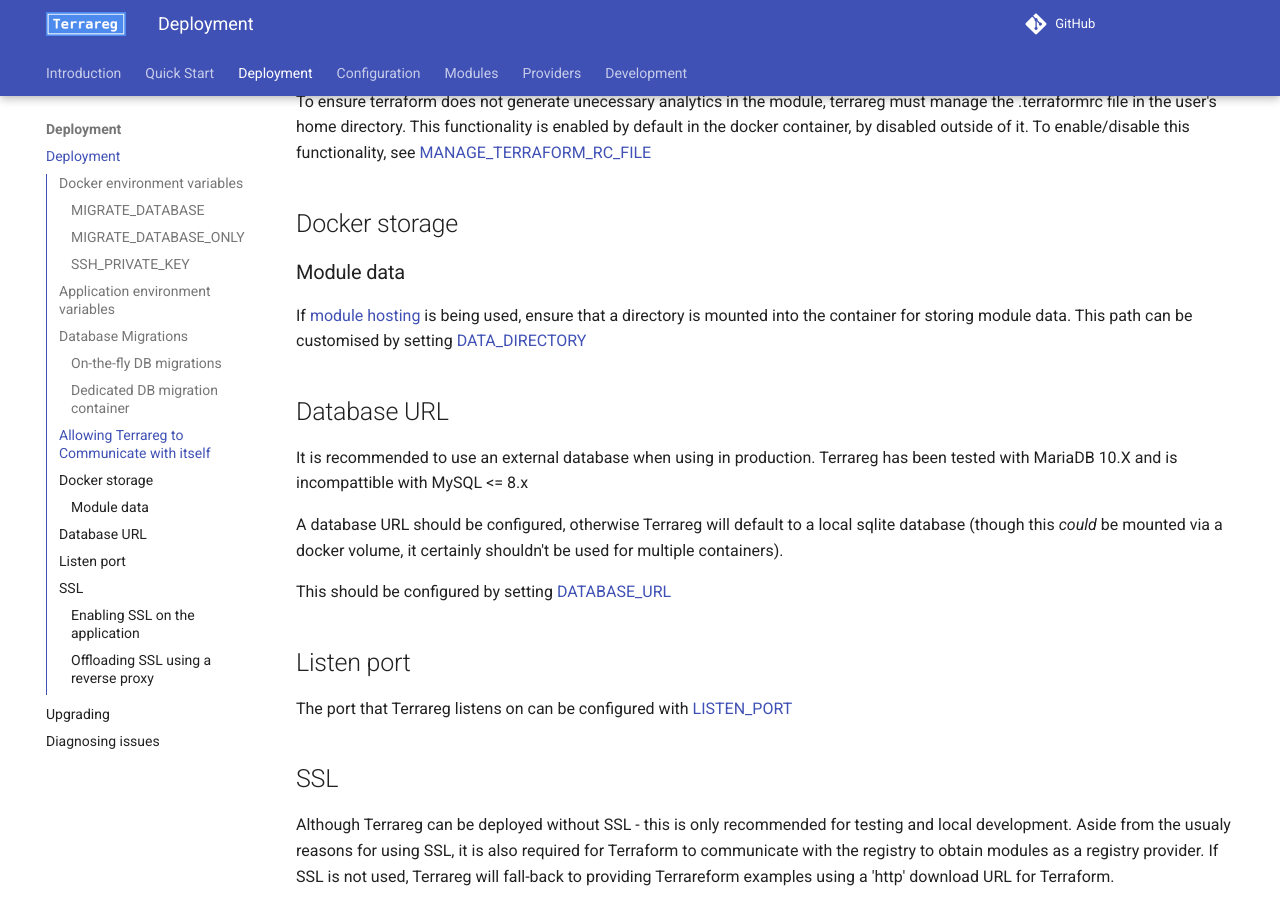
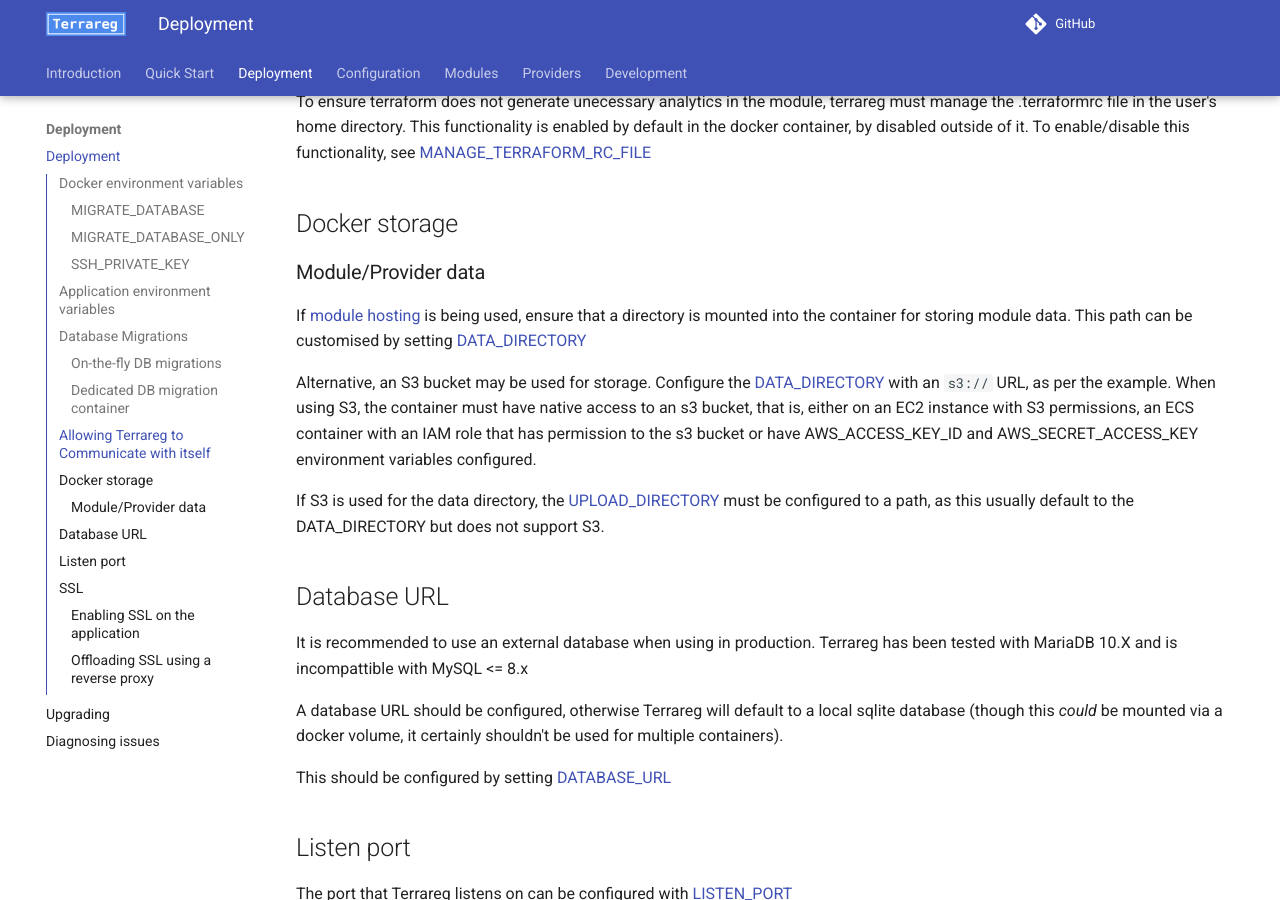
Before and after one commit to MatthewJohn/terrareg, an MkDocs documentation site: the page built from docs/deployment.md, in a window 1280 px wide and 900 px high, scrolled down 2003 px. Built offline with MkDocs 1.6.1 and Material for MkDocs 9.7.7, drawn with Linux system fonts in a browser that asks for light colours; comment, search, counter and statistics services are not loaded; the version menu is left out.

Commit message:
docs: Add documentation for configuring S3 for module/provider storage
Issue #491

```diff
--- a/docs/deployment.md
+++ b/docs/deployment.md
@@ -77,10 +77,14 @@
 
 ## Docker storage
 
-### Module data
+### Module/Provider data
 
-If [module hosting](#module-hosting) is being used, ensure that a directory is mounted into the container for storing module data.
+If [module hosting](./modules/storage.md) is being used, ensure that a directory is mounted into the container for storing module data.
 This path can be customised by setting [DATA_DIRECTORY](./CONFIG.md#data_directory)
+
+Alternative, an S3 bucket may be used for storage. Configure the [DATA_DIRECTORY](./CONFIG.md#data_directory) with an `s3://` URL, as per the example. When using S3, the container must have native access to an s3 bucket, that is, either on an EC2 instance with S3 permissions, an ECS container with an IAM role that has permission to the s3 bucket or have AWS_ACCESS_KEY_ID and AWS_SECRET_ACCESS_KEY environment variables configured.
+
+If S3 is used for the data directory, the [UPLOAD_DIRECTORY](./CONFIG.md#upload_directory) must be configured to a path, as this usually default to the DATA_DIRECTORY but does not support S3.
 
 ## Database URL
 
```
Also changed, not shown: docs/LOCAL_DEVELOPMENT.md (+1 -0 lines).
